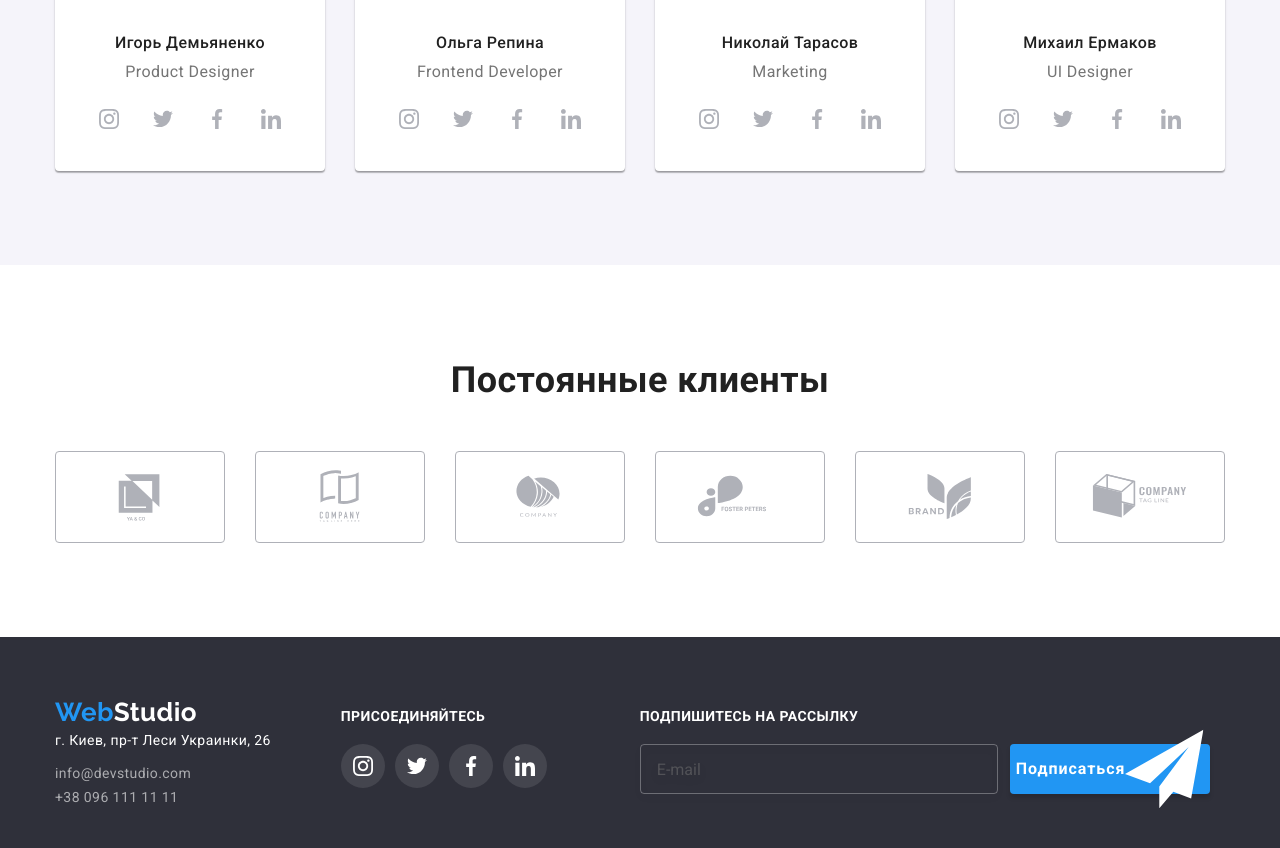
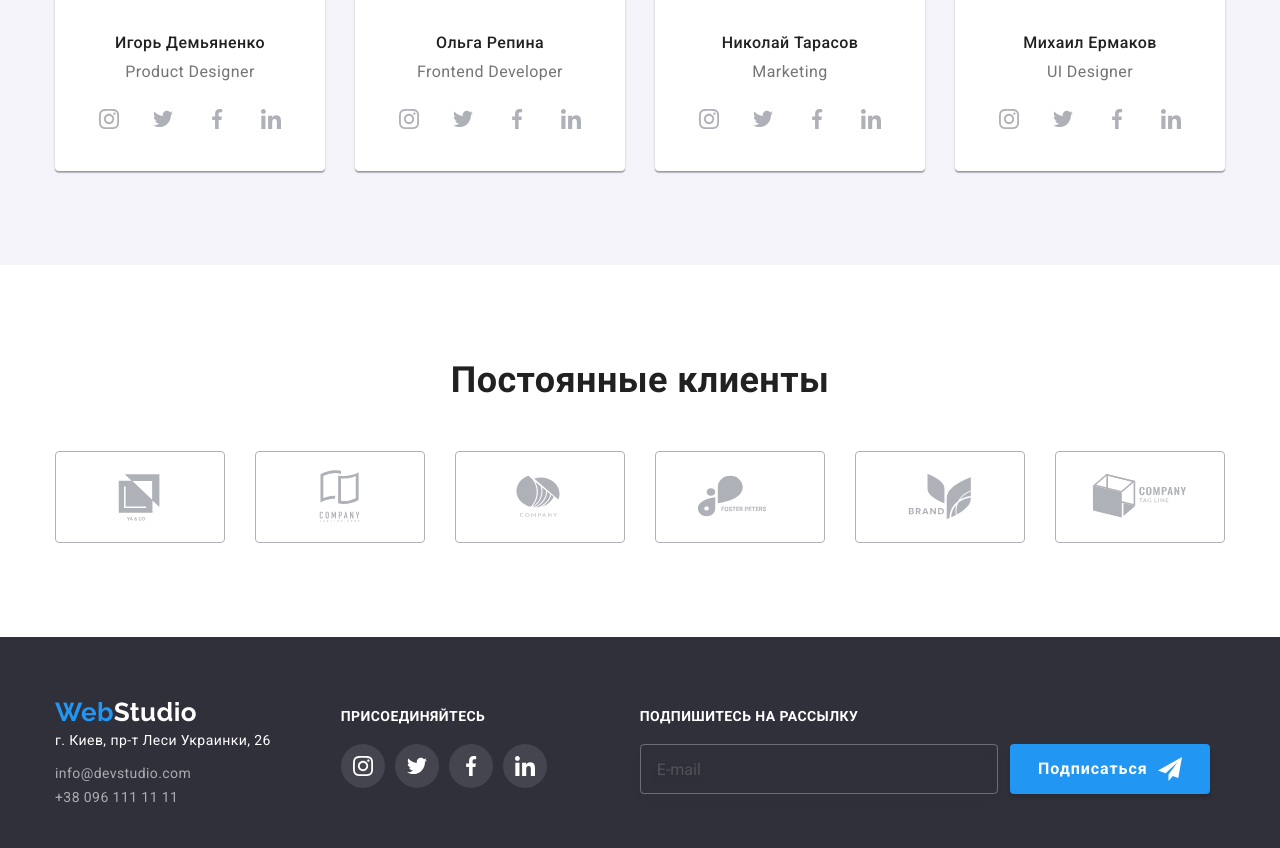
Before and after one commit to sporevois/goit-markup-hw-07, a plain HTML site: page index.html in a window 1280 px wide. Shown: the part 2048-2896 px from the top of the page. Drawn offline with Linux system fonts and the light colour scheme.

Commit message:
исправлена ошибка в футере

```diff
--- a/css/styles.css
+++ b/css/styles.css
@@ -309,9 +309,10 @@ color: var(--footer-adress-color);
 }
 .signup {
   display: flex;
-  justify-content: center;
+
 }
 .signup__mail {
+  justify-content: center;
   width: 358px;
   height: 50px;
   padding-left: 16px;
@@ -327,8 +328,8 @@ color: var(--footer-adress-color);
 .button-primary--footer {
   margin-left: 12px;
 }
-.signup-icon {
-  display: inline-block;
+.signup__icon {
+  display: flex;
   width: 24px;
   height: 24px;
   margin-left: 10px;
```
Also changed, not shown: index.html (indentation only).
